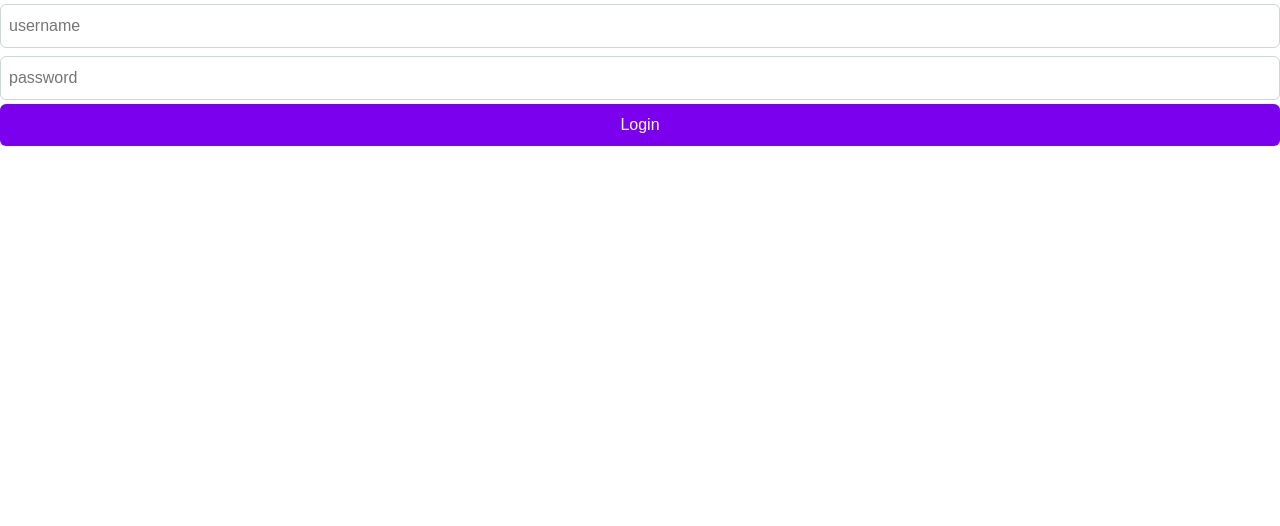
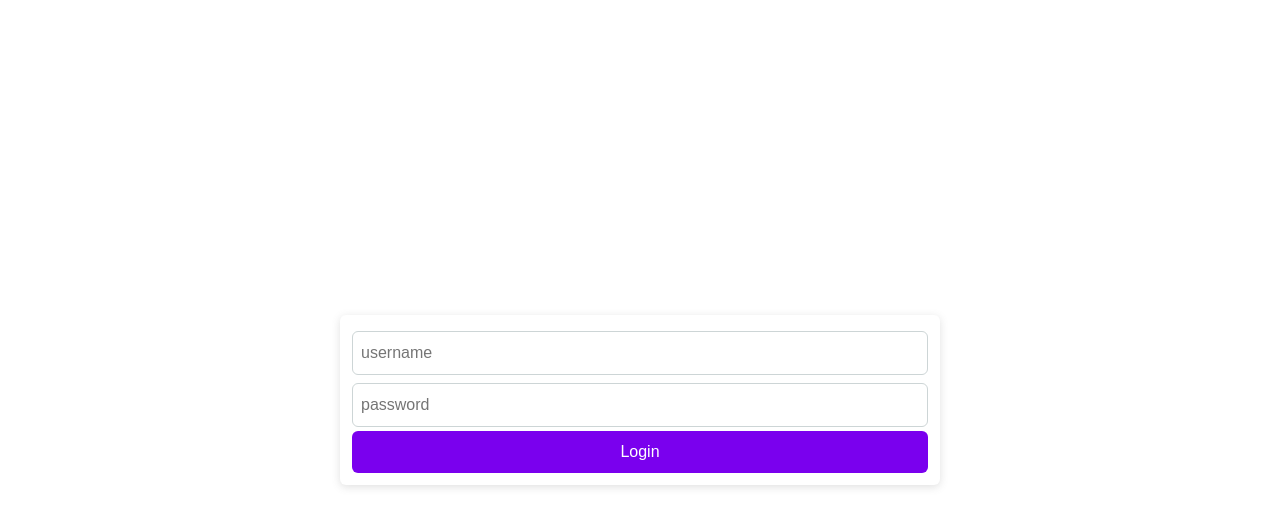
Before and after one commit to diogojpina/deep-origin-challenge, a React (Vite) app in the folder frontend/: page /auth/login in a window 1280 px wide. Shown: the top 526 px of the page. Built offline with nearby package versions, Linux system fonts and the light colour scheme.

Commit message:
Adjust login page layout

```diff
--- a/frontend/src/pages/auth/login.page.tsx
+++ b/frontend/src/pages/auth/login.page.tsx
@@ -1,6 +1,8 @@
 import { useState } from "react";
 import { AuthService } from "../../services";
 import { useNavigate } from "react-router";
+import { Layout } from "../../components/layout/layout";
+import { Box } from "../../components/ui";
 
 const LoginPage = () => {
   const navigate = useNavigate();
@@ -18,7 +20,8 @@
   };
 
   return (
-    <div>
+    <Layout>
+      <Box>
         <form onSubmit={login}>
           <div>
             <input
@@ -38,7 +41,8 @@
           </div>
           <button type="submit">Login</button>
         </form>
-    </div>
+      </Box>
+    </Layout>
   );
 };
 
```
Lines whose indentation alone changed are shown as unchanged.
